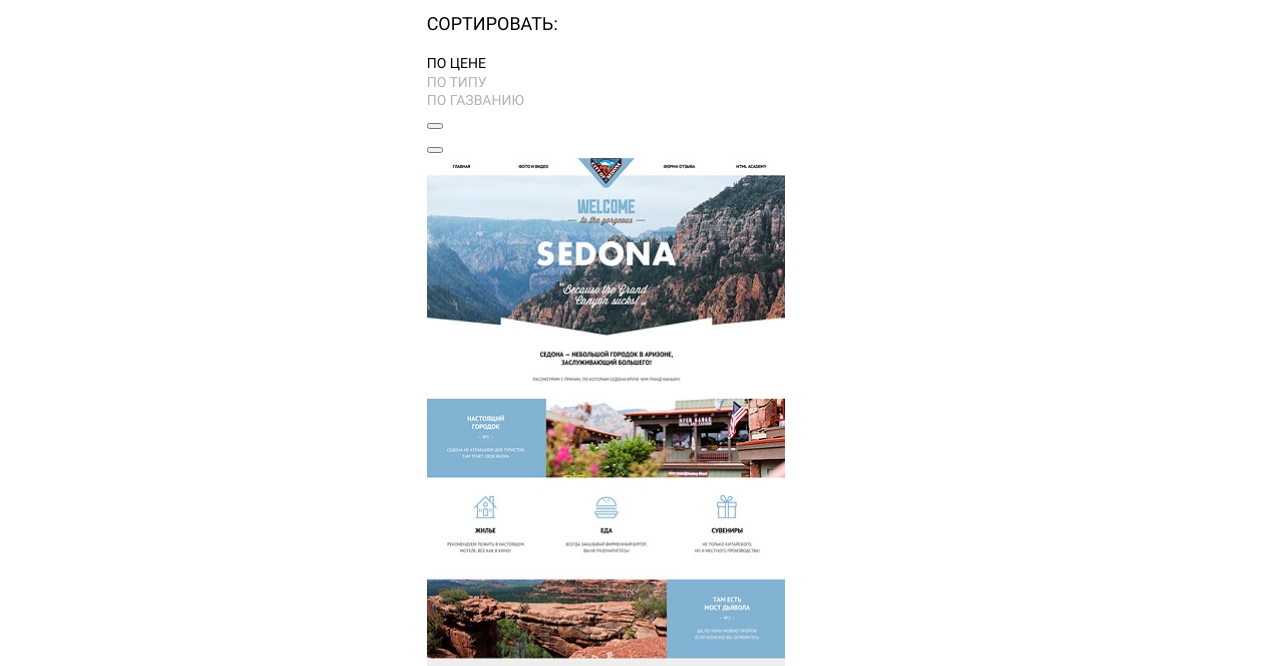
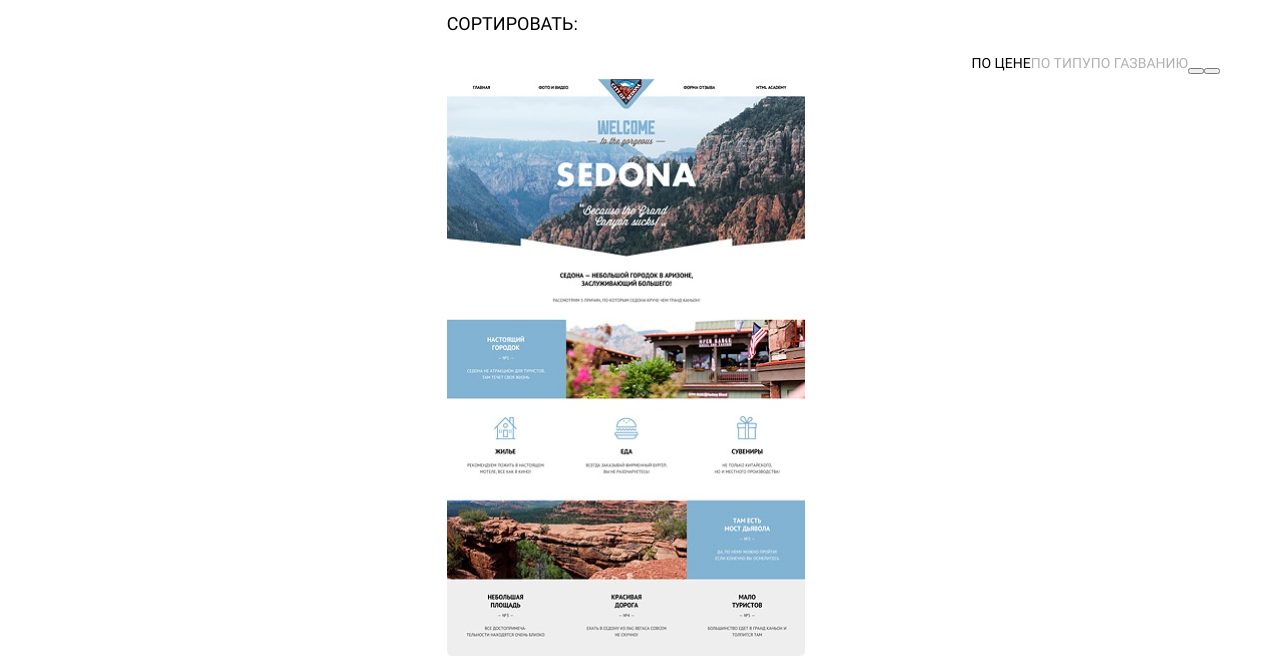
Before and after one commit to drcote/1001795-nerds-29, a plain HTML site: page catalog.html in a window 1280 px wide. Shown: the part 134-800 px from the top of the page. Drawn offline with Linux system fonts and the light colour scheme.

```diff
--- a/catalog.html
+++ b/catalog.html
@@ -41,13 +41,13 @@
       </nav>
     </div>
   </header>
-  <main class="shop">
+  <main class=" shop">
     <div class="color-head">
       <div class="container color-head">
         <h1 class="shop__title">Магазин готовых шаблонов</h1>
       </div>
     </div>
-    <div class="shop__wrapper">
+    <div class="shop__wrapper container">
       <section class="search">
         <h2 class="visually-hidden">Параметры поиска</h2>
         <!--  тут должна быть форма -->
@@ -56,6 +56,7 @@
         <h2 class="visually-hidden">Результаты поиска</h2>
         <section class="sort">
           <h2 class="sort__title">Сортировать:</h2>
+          <div class="sort__list-wrapper">
             <ul class="sort__list">
               <li class="sort__item sort__item--active">По цене</li>
               <li class="sort__item">По типу</li>
@@ -65,6 +66,7 @@
               <li class="sort__item-button"><button></button></li>
               <li class="sort__item-button"><button></button></li>
             </ul>
+          </div>
         </section>
         <section class="result-list">
           <article class="site">
--- a/css/style.css
+++ b/css/style.css
@@ -387,10 +387,16 @@
   text-transform: uppercase;
 }
 
+.sort__list-wrapper {
+  display: flex;
+  justify-content: flex-end;
+}
+
 .sort__list {
   list-style: none;
   margin: 0;
   padding: 0;
+  display: flex;
 }
 
 .sort__item {
```
Lines whose indentation alone changed are shown as unchanged.
